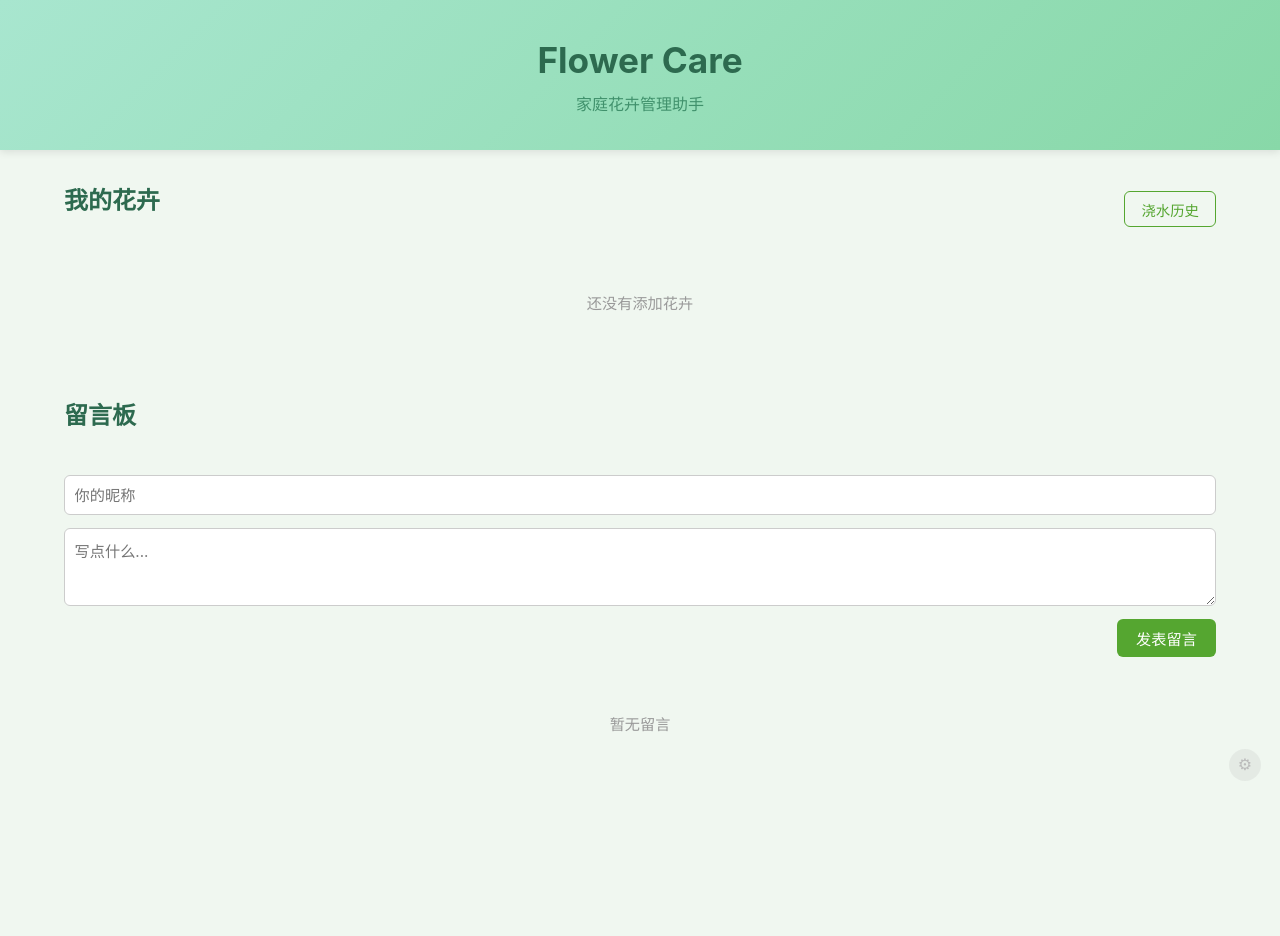
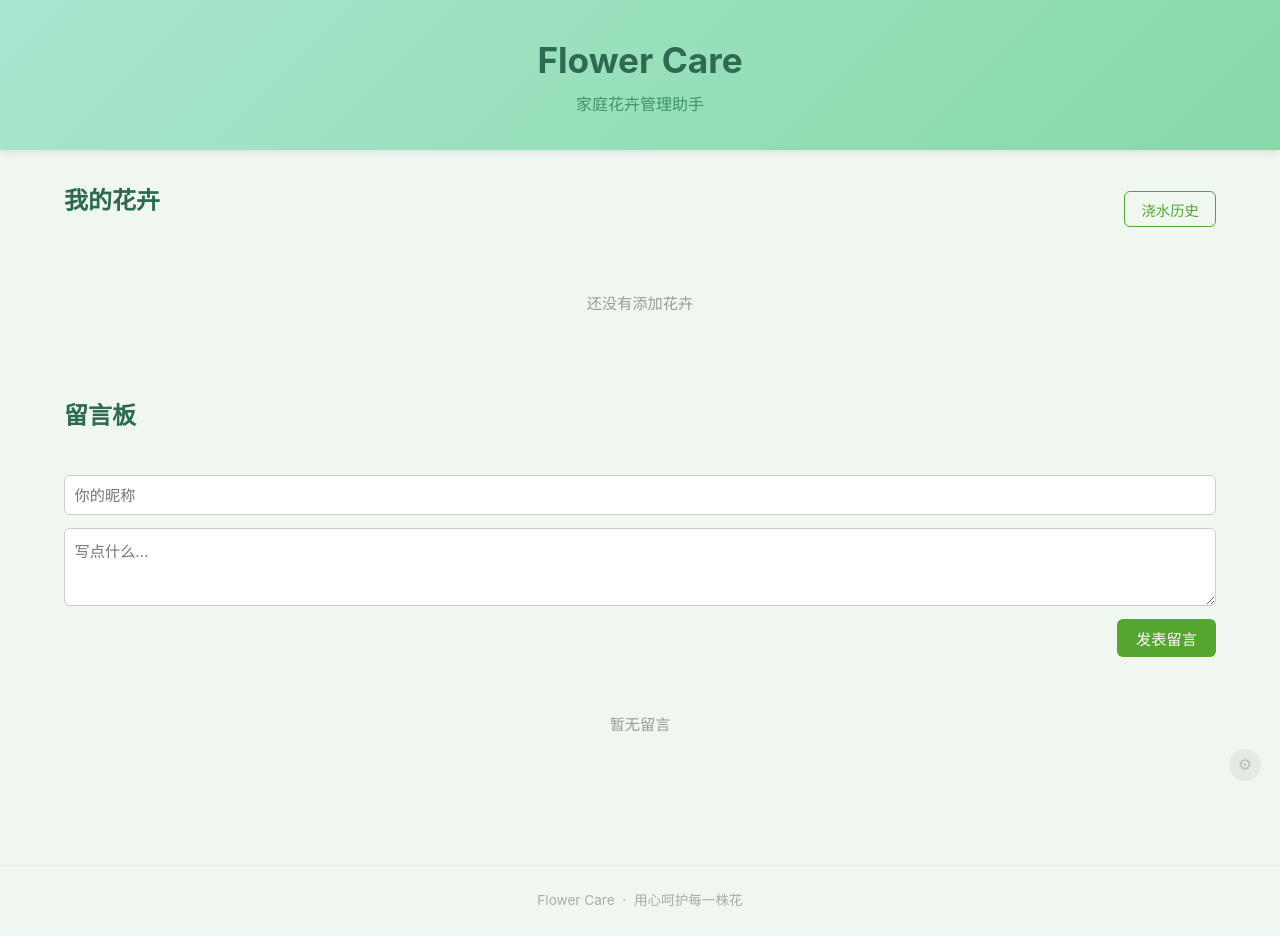
Before and after one commit to ludics/flower-care, a website: page index.html in a window 1280 px wide. Before the commit the page ends 849 px from the top, so only its background shows below. Drawn offline with Linux system fonts and the light colour scheme; no server answers.

Commit message:
Add footer to page bottom

```diff
--- a/css/style.css
+++ b/css/style.css
@@ -599,6 +599,16 @@ body {
   font-style: italic;
 }
 
+/* Footer */
+.footer {
+  text-align: center;
+  padding: 1.5rem;
+  color: #aaa;
+  font-size: 0.85rem;
+  border-top: 1px solid #e8f0e8;
+  margin-top: 1rem;
+}
+
 /* Responsive */
 @media (max-width: 600px) {
   .header h1 {
--- a/index.html
+++ b/index.html
@@ -51,6 +51,10 @@
       <p class="empty-hint" id="comment-empty">暂无留言</p>
     </section>
   </main>
+
+  <footer class="footer">
+    <p>Flower Care &nbsp;·&nbsp; 用心呵护每一株花</p>
+  </footer>
 
   <!-- Admin login modal -->
   <div class="modal-overlay" id="admin-login-overlay">
```
